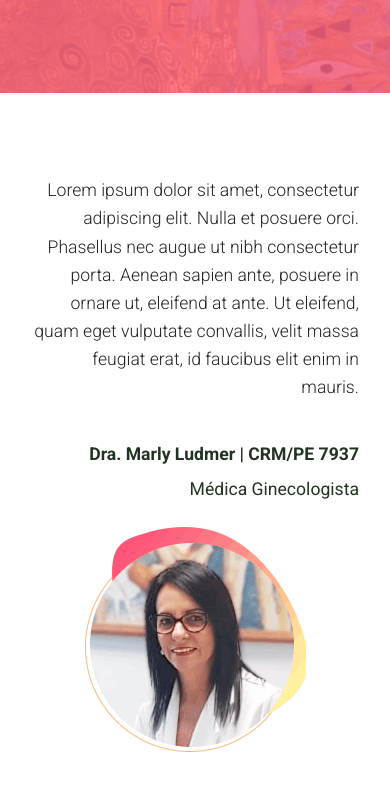
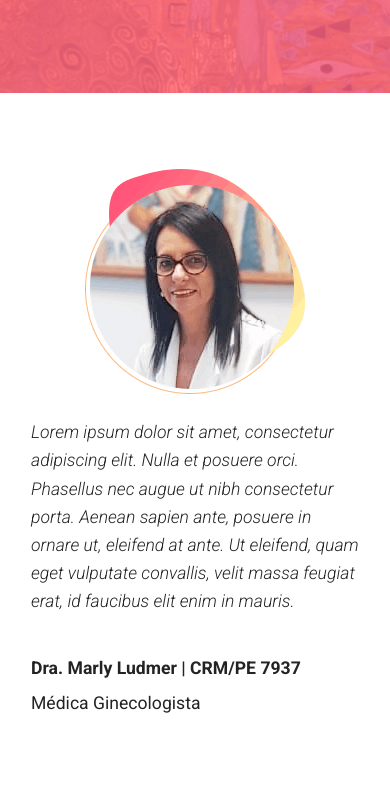
Before and after one commit to dramarlyludmer/site, a plain HTML site: page index.html in a window 390 px wide. Shown: the part 525-1324 px from the top of the page. Drawn offline with nearby package versions, Linux system fonts and the light colour scheme; files whose address does not match are found by name.

Commit message:
create github pages

```diff
--- a/assets/mobirise/css/mbr-additional.css
+++ b/assets/mobirise/css/mbr-additional.css
@@ -1108,33 +1108,37 @@ section.lazy-placeholder:after {
 .cid-qTkA127IK8 H3 {
   color: #ffffff;
 }
-.cid-rW0wMfmD07 {
+.cid-rWzleTOmea {
   padding-top: 75px;
   padding-bottom: 75px;
   background-color: #ffffff;
 }
-.cid-rW0wMfmD07 .testimonial-text {
+.cid-rWzleTOmea .testimonial-text {
   font-style: italic;
+  font-weight: 300;
   color: #232323;
-  font-weight: 300;
-  text-align: right;
 }
-.cid-rW0wMfmD07 .mbr-author-name {
+.cid-rWzleTOmea .mbr-author-name {
   font-weight: bold;
-  color: #232;
-  text-align: right;
+  color: #232323;
 }
-.cid-rW0wMfmD07 .mbr-author-desc {
-  color: #232;
-  text-align: right;
+.cid-rWzleTOmea .media-container-row {
+  word-wrap: break-word;
+  word-break: break-word;
 }
 @media (max-width: 991px) {
-  .cid-rW0wMfmD07 .mbr-figure,
-  .cid-rW0wMfmD07 img {
+  .cid-rWzleTOmea .mbr-figure,
+  .cid-rWzleTOmea img {
     max-height: 300px;
     width: auto;
     margin: auto;
   }
+  .cid-rWzleTOmea .media-content {
+    padding-top: 1.5rem !important;
+  }
+}
+.cid-rWzleTOmea .mbr-author-desc {
+  color: #232323;
 }
 .cid-rWabEWupaJ {
   padding-top: 60px;
--- a/index.html
+++ b/index.html
@@ -60,7 +60,7 @@
     </nav>
 </section>
 
-<section class="engine"><a href="https://mobirise.info/t">free amp template</a></section><section class="cid-qTkA127IK8 mbr-parallax-background" id="header2-1">
+<section class="engine"><a href="https://mobirise.info/o">free portfolio site templates</a></section><section class="cid-qTkA127IK8 mbr-parallax-background" id="header2-1">
 
 
 
@@ -83,7 +83,7 @@
 
 </section>
 
-<section class="testimonials3 cid-rW0wMfmD07" id="testimonials3-l">
+<section class="testimonials2 cid-rWzleTOmea" id="testimonials2-y">
 
 
 
@@ -91,17 +91,19 @@
 
     <div class="container">
         <div class="media-container-row">
+            <div class="mbr-figure pr-lg-5" style="width: 30%;">
+              <img src="assets/images/perfil3-5-221x226.png" alt="" title="">
+            </div>
             <div class="media-content px-3 align-self-center mbr-white py-2">
-                <p class="mbr-text testimonial-text mbr-fonts-style display-7"><span style="font-style: normal;">Lorem ipsum dolor sit amet, consectetur adipiscing elit. Nulla et posuere orci. Phasellus nec augue ut nibh consectetur porta. Aenean sapien ante, posuere in ornare ut, eleifend at ante. Ut eleifend, quam eget vulputate convallis, velit massa feugiat erat, id faucibus elit enim in mauris.</span></p>
-                <p class="mbr-author-name pt-4 mb-2 mbr-fonts-style display-7">
-                   Dra. Marly Ludmer | CRM/PE 7937
-                </p>
-                <p class="mbr-author-desc mbr-fonts-style display-7">
-                   Médica Ginecologista</p>
-            </div>
-
-            <div class="mbr-figure pl-lg-5" style="width: 30%;">
-              <img src="assets/images/perfil3-2-221x226.png" alt="" title="">
+                    <p class="mbr-text testimonial-text mbr-fonts-style display-7">
+                       Lorem ipsum dolor sit amet, consectetur adipiscing elit. Nulla et posuere orci. Phasellus nec augue ut nibh consectetur porta. Aenean sapien ante, posuere in ornare ut, eleifend at ante. Ut eleifend, quam eget vulputate convallis, velit massa feugiat erat, id faucibus elit enim in mauris.
+                    </p>
+                    <p class="mbr-author-name pt-4 mb-2 mbr-fonts-style display-7">
+                       Dra. Marly Ludmer | CRM/PE 7937
+                    </p>
+                    <p class="mbr-author-desc mbr-fonts-style display-7">
+                       Médica Ginecologista
+                    </p>
             </div>
         </div>
     </div>
@@ -235,7 +237,7 @@
                 </div>
                 <div data-form-type="formoid">
                     <!---Formbuilder Form--->
-                    <form action="https://mobirise.com/" method="POST" class="mbr-form form-with-styler" data-form-title="Mobirise Form"><input type="hidden" name="email" data-form-email="true" value="rfB6jWjGOGvklmDspXFV0Rm49585sNHUtYSkLjP+sM/1W4x5LghzG8JCFuTNkDPBr20T9TpUUuERYUDZAi3Cs/QxQ8Pobbb6H/gh6SGFZRGKgGMhwgCZzMF3Ptzn+Xcw">
+                    <form action="https://mobirise.com/" method="POST" class="mbr-form form-with-styler" data-form-title="Mobirise Form"><input type="hidden" name="email" data-form-email="true" value="HNMGCOCwWFXubYWC8xoIfxHeQe1XRgQO5WRJ8KEQzIeYBOpr/2gbeMGhaFzbrs6VeeOf1KtpYg/3kubGqrmTFDtkKZBQH0ArTLai8s7ahivFMDuUdsbi/5JgrOtXbYvE">
                         <div class="row">
                             <div hidden="hidden" data-form-alert="" class="alert alert-success col-12">Thanks for filling out the form!</div>
                             <div hidden="hidden" data-form-alert-danger="" class="alert alert-danger col-12">
```
Also changed, not shown: assets/images/hashes.json (+1 -1 lines), assets/images/perfil3-5-221x226.png (added), 1 other file.
